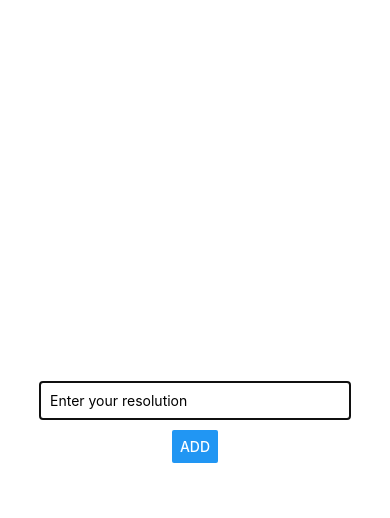
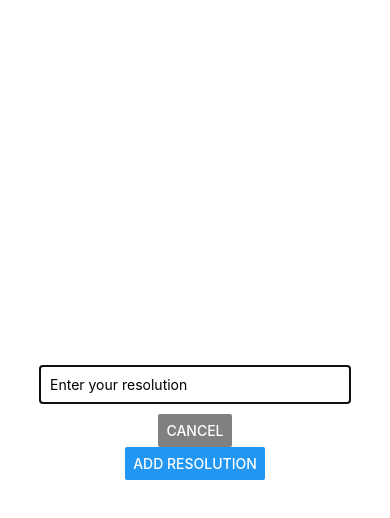
Before and after one commit to jsteigelman/new-years-resolutions, a React Native app: screen / in a window 390 px wide. Both pictures are taken after a click on the button "ADD NEW RESOLUTION". Shown: the top 518 px of the page. Built offline with nearby package versions, Linux system fonts and the light colour scheme.

Commit message:
close modal with cancel button

```diff
--- a/App.js
+++ b/App.js
@@ -8,7 +8,6 @@ import ResolutionInput from './components/ResolutionInput'
 export default function App() {
   const [resolutions, setResolutions] = useState([])
   const [modalVisible, setModalVisible] = useState(false)
-
 
   const addResolutionHandler = (resolution) => {
     setResolutions((currentResolutions) => [
@@ -26,11 +25,23 @@ export default function App() {
     })
   }
 
+  const cancelModalHandler = () => {
+    setModalVisible(false)
+  }
+
   return (
     <View style={styles.container}>
-      <Button onPress={() => setModalVisible(!modalVisible)} title="Add new resolution" color="#841584" />
+      <Button
+        onPress={() => setModalVisible(!modalVisible)}
+        title='Add new resolution'
+        color='#841584'
+      />
 
-      <ResolutionInput onAddResolution={addResolutionHandler} visible={modalVisible} />
+      <ResolutionInput
+        onAddResolution={addResolutionHandler}
+        visible={modalVisible}
+        onCancel={cancelModalHandler}
+      />
 
       <FlatList
         keyExtractor={(item, index) => item.key}
--- a/components/ResolutionInput.js
+++ b/components/ResolutionInput.js
@@ -12,6 +12,12 @@ const ResolutionInput = (props) => {
   const newResolutionHandler = () => {
     props.onAddResolution(inputResolution)
     setInputResolution('')
+  }
+
+  const cancelAndClearHandler = () => {
+    props.onCancel()
+    setInputResolution('')
+
   }
 
   return (
@@ -31,8 +37,13 @@ const ResolutionInput = (props) => {
           value={inputResolution}
         />
         <Button
+        title="Cancel"
+        color="gray"
+        onPress={cancelAndClearHandler}
+        />
+        <Button
           buttonStyle={styles.addResolutionButton}
-          title='Add'
+          title="Add Resolution"
           onPress={newResolutionHandler}
         />
       </View>
```
